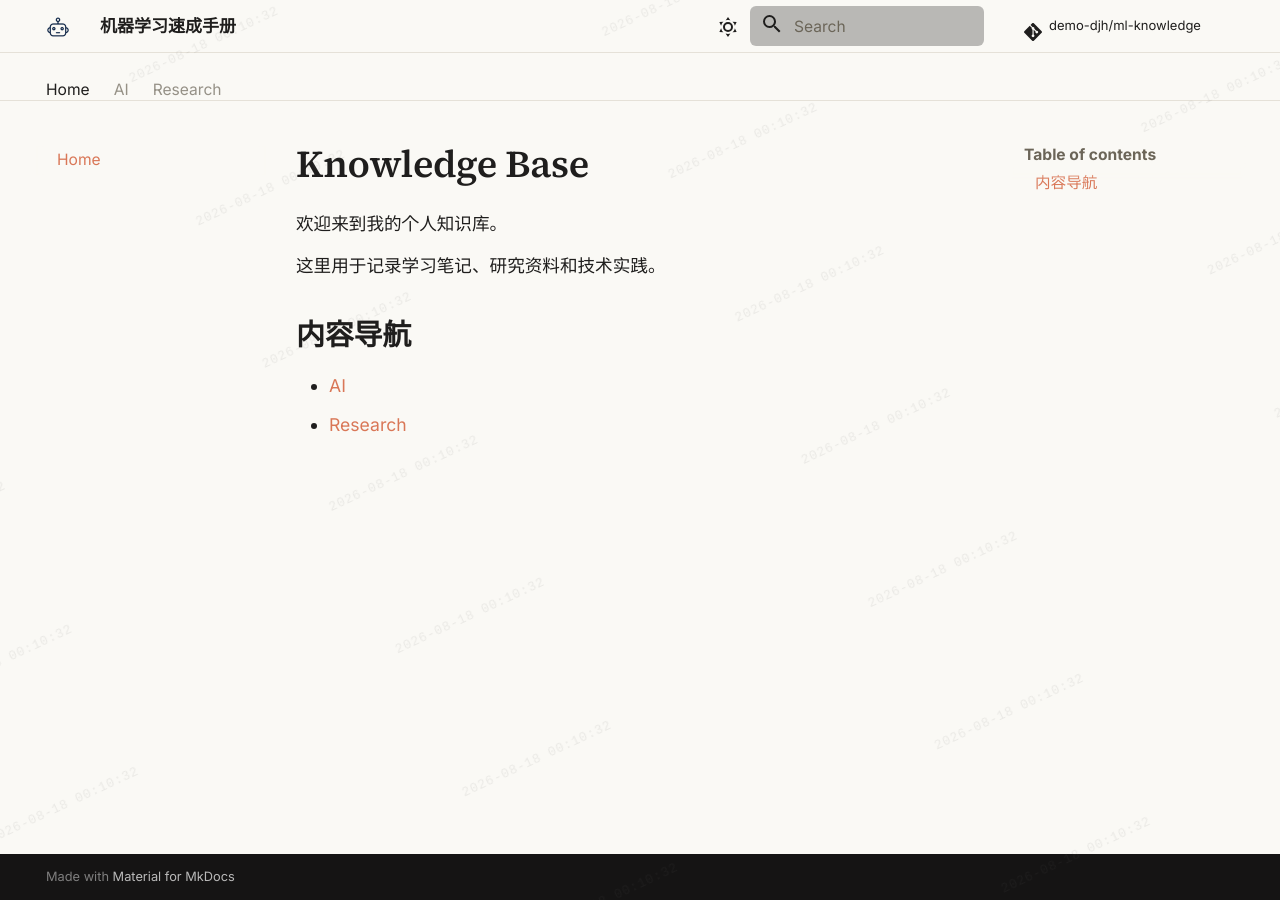
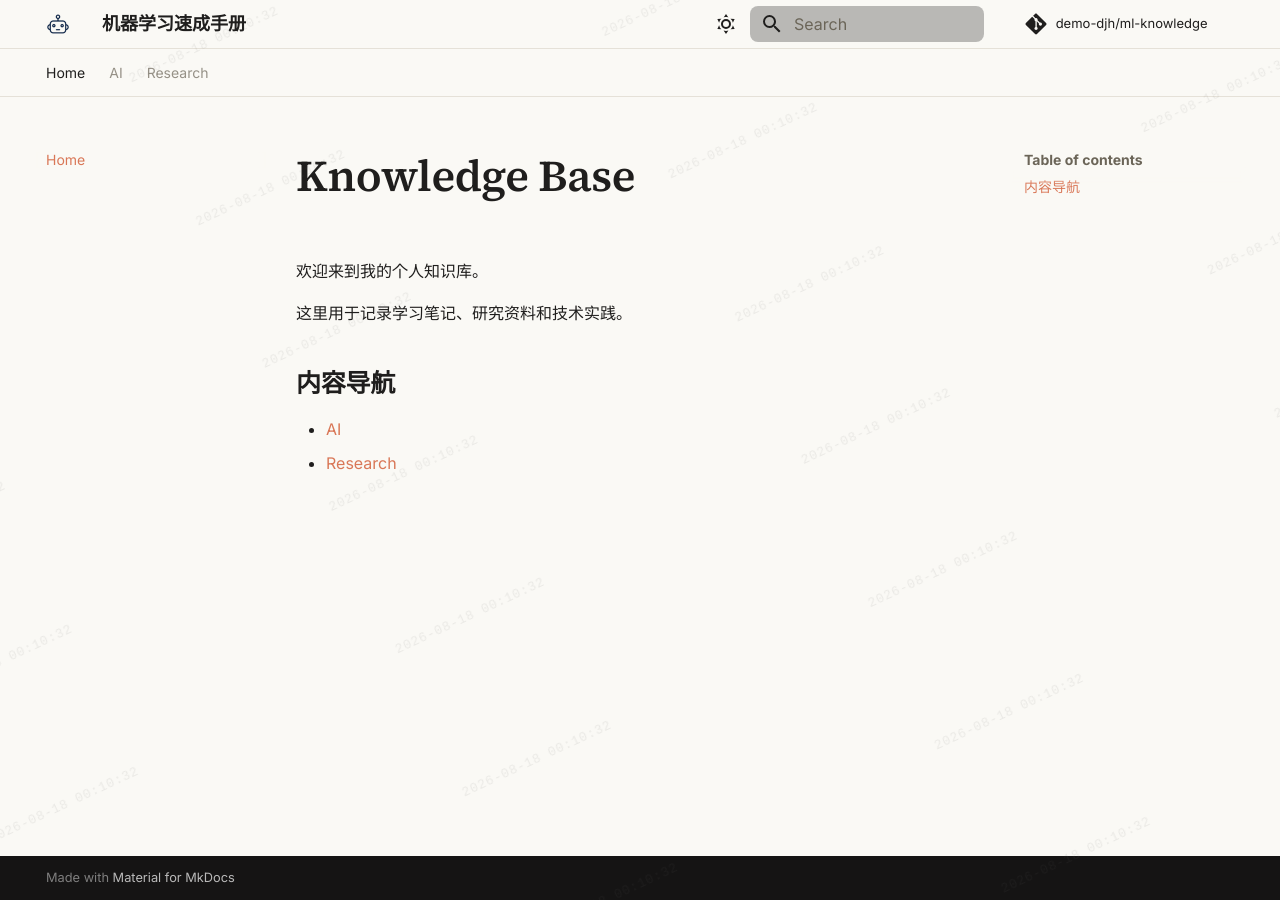
Before and after one commit to demo-djh/ml-knowledge, an MkDocs documentation site: the page built from docs/index.md, in a window 1280 px wide. Built offline with MkDocs 1.6.1 and Material for MkDocs 9.7.7, drawn with Linux system fonts in a browser that asks for light colours; comment, search, counter and statistics services are not loaded.

Commit message:
Update extra.css

```diff
--- a/docs/stylesheets/extra.css
+++ b/docs/stylesheets/extra.css
@@ -340,272 +340,3 @@
   }
 
 }
-
-/* =========================================================
-   8. 页面整体尺寸微调
-   仅调整字号、搜索框、导航和控件大小
-   不影响其他主题配置
-   ========================================================= */
-
-/* ---------- 正文 ---------- */
-
-.md-typeset {
-  font-size: 0.88rem;
-  line-height: 1.75;
-}
-
-/* 正文段落 */
-.md-typeset p,
-.md-typeset ul,
-.md-typeset ol {
-  margin-top: 0.65em;
-  margin-bottom: 0.65em;
-}
-
-
-/* ---------- 标题 ---------- */
-
-.md-typeset h1 {
-  font-size: 1.9rem;
-  line-height: 1.25;
-  margin-bottom: 1rem;
-}
-
-.md-typeset h2 {
-  font-size: 1.45rem;
-  line-height: 1.35;
-  margin-top: 1.7rem;
-  margin-bottom: 0.8rem;
-}
-
-.md-typeset h3 {
-  font-size: 1.15rem;
-  line-height: 1.4;
-  margin-top: 1.4rem;
-  margin-bottom: 0.65rem;
-}
-
-.md-typeset h4 {
-  font-size: 1rem;
-}
-
-
-/* ---------- 侧边栏 ---------- */
-
-.md-nav {
-  font-size: 0.78rem;
-}
-
-.md-nav__link {
-  margin-top: 0.1rem;
-  padding: 0.22rem 0.55rem;
-}
-
-.md-nav__item .md-nav__link {
-  line-height: 1.45;
-}
-
-
-/* ---------- 顶部导航 ---------- */
-
-.md-tabs__link {
-  font-size: 0.78rem;
-  padding-top: 0.6rem;
-  padding-bottom: 0.6rem;
-}
-
-.md-header__title {
-  font-size: 0.85rem;
-}
-
-
-/* ---------- 搜索框 ---------- */
-
-.md-search {
-  font-size: 0.8rem;
-}
-
-.md-search__form {
-  height: 2rem;
-  border-radius: 6px;
-}
-
-.md-search__input {
-  font-size: 0.78rem;
-  height: 2rem;
-}
-
-.md-search__icon {
-  width: 1rem;
-  height: 1rem;
-}
-
-
-/* 搜索结果 */
-
-.md-search-result__item {
-  font-size: 0.78rem;
-}
-
-.md-search-result__title {
-  font-size: 0.8rem;
-}
-
-.md-search-result__teaser {
-  font-size: 0.72rem;
-}
-
-
-/* ---------- 代码 ---------- */
-
-.md-typeset code {
-  font-size: 0.78em;
-}
-
-.md-typeset pre {
-  font-size: 0.76rem;
-  line-height: 1.6;
-}
-
-
-/* ---------- 表格 ---------- */
-
-.md-typeset table:not([class]) {
-  font-size: 0.78rem;
-}
-
-.md-typeset table:not([class]) th,
-.md-typeset table:not([class]) td {
-  padding: 0.55em 0.7em;
-}
-
-
-/* ---------- 引用块 / 提示框 ---------- */
-
-.md-typeset blockquote {
-  font-size: 0.85rem;
-}
-
-.md-typeset .admonition,
-.md-typeset details {
-  font-size: 0.82rem;
-}
-
-
-/* ---------- 按钮 ---------- */
-
-.md-button {
-  font-size: 0.76rem;
-  padding: 0.5em 0.9em;
-}
-
-
-/* ---------- 图标 ---------- */
-
-.md-icon {
-  width: 0.95rem;
-  height: 0.95rem;
-}
-
-.md-header__button {
-  width: 1.9rem;
-  height: 1.9rem;
-}
-
-
-/* ---------- 页面内容宽度与间距 ---------- */
-
-.md-main__inner {
-  margin-top: 1rem;
-}
-
-.md-content {
-  font-size: 0.88rem;
-}
-
-
-/* ---------- 小屏幕 ---------- */
-
-@media screen and (max-width: 768px) {
-
-  .md-typeset {
-    font-size: 0.86rem;
-  }
-
-  .md-typeset h1 {
-    font-size: 1.65rem;
-  }
-
-  .md-typeset h2 {
-    font-size: 1.3rem;
-  }
-
-  .md-typeset h3 {
-    font-size: 1.08rem;
-  }
-
-  .md-search__form,
-  .md-search__input {
-    height: 1.9rem;
-  }
-
-}
-
-/* =========================================================
-   修复 GitHub Repository Source 横向错位
-   ========================================================= */
-
-.md-source {
-  display: flex !important;
-  align-items: center !important;
-  gap: 0.35rem;
-  height: 2rem;
-  min-height: 2rem;
-  margin: 0 !important;
-  padding: 0 !important;
-}
-
-.md-source__icon {
-  display: flex !important;
-  align-items: center !important;
-  justify-content: center !important;
-
-  width: 1.5rem !important;
-  height: 1.5rem !important;
-
-  flex: 0 0 1.5rem;
-  margin: 0 !important;
-  padding: 0 !important;
-}
-
-.md-source__icon .md-icon {
-  display: flex !important;
-  align-items: center;
-  justify-content: center;
-
-  width: 1.2rem;
-  height: 1.2rem;
-}
-
-.md-source__icon svg {
-  display: block;
-  width: 1.2rem;
-  height: 1.2rem;
-}
-
-.md-source__repository {
-  display: block !important;
-
-  flex: 1 1 auto;
-  min-width: 0;
-
-  margin: 0 !important;
-  padding: 0 !important;
-
-  line-height: 1.2 !important;
-  white-space: nowrap;
-  overflow: hidden;
-  text-overflow: ellipsis;
-
-  text-align: left;
-}
```
